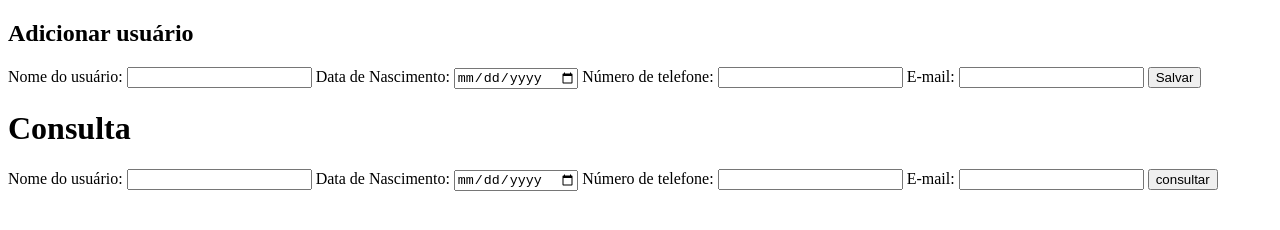
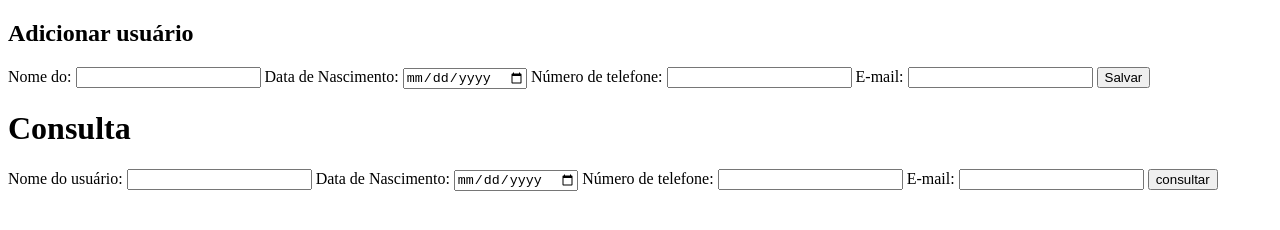
Before and after one commit to mayararoseno1/test, a plain HTML site: page index.html in a window 1280 px wide. Drawn offline with Linux system fonts and the light colour scheme.

Commit message:
:construction: Revisando código

```diff
--- a/index.html
+++ b/index.html
@@ -10,7 +10,7 @@
         <section class= "form-section">
             <h2>Adicionar usuário</h2>
             <form id="CadastroForm">
-                <label for="nome">Nome do usuário:</label>
+                <label for="nome">Nome do:</label>
                 <input type="text" id="nome" required>
 
                 <label for="DataNascimento">Data de Nascimento:</label>
@@ -49,5 +49,6 @@
 
 
     </form>
+
 </body>
 </html>
```
